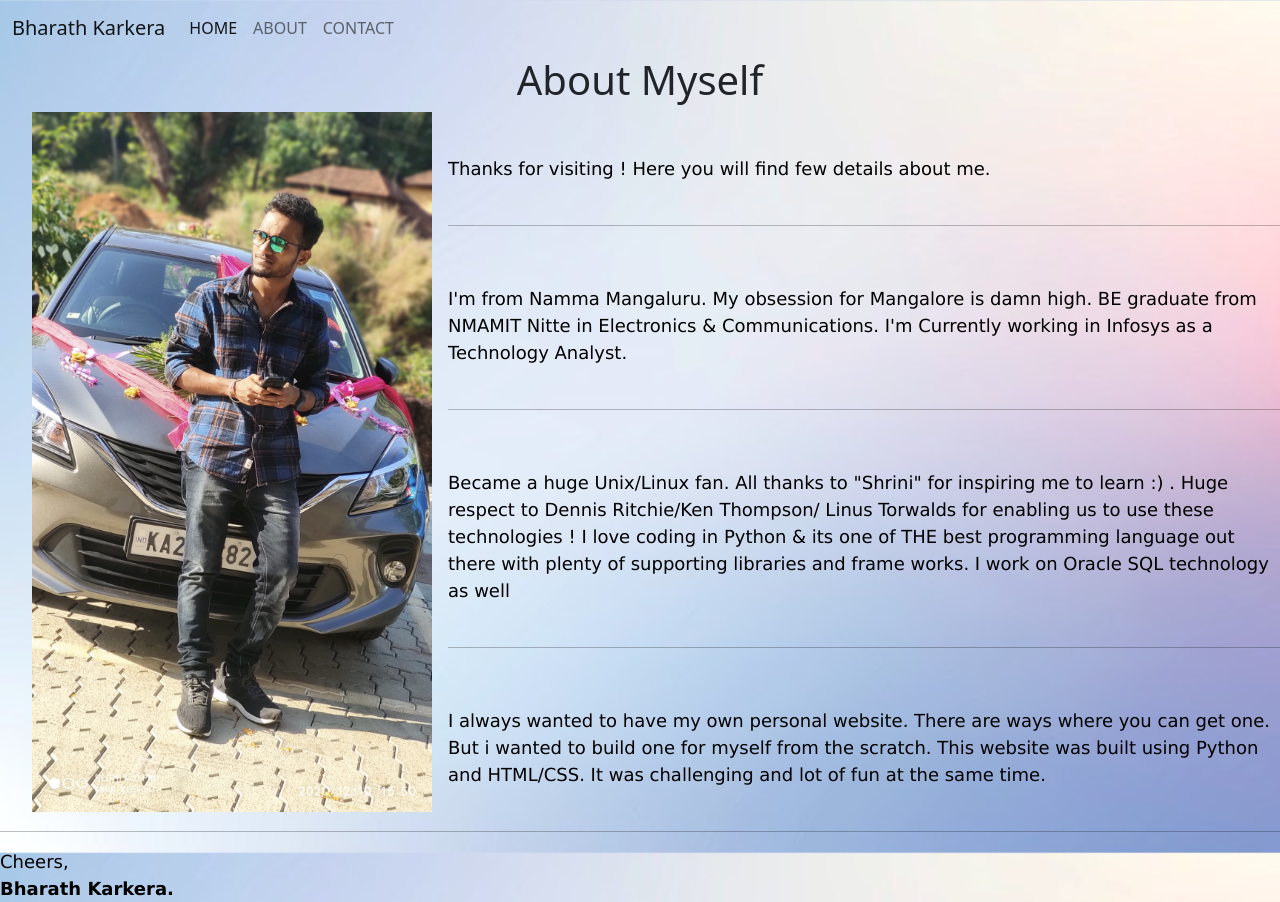
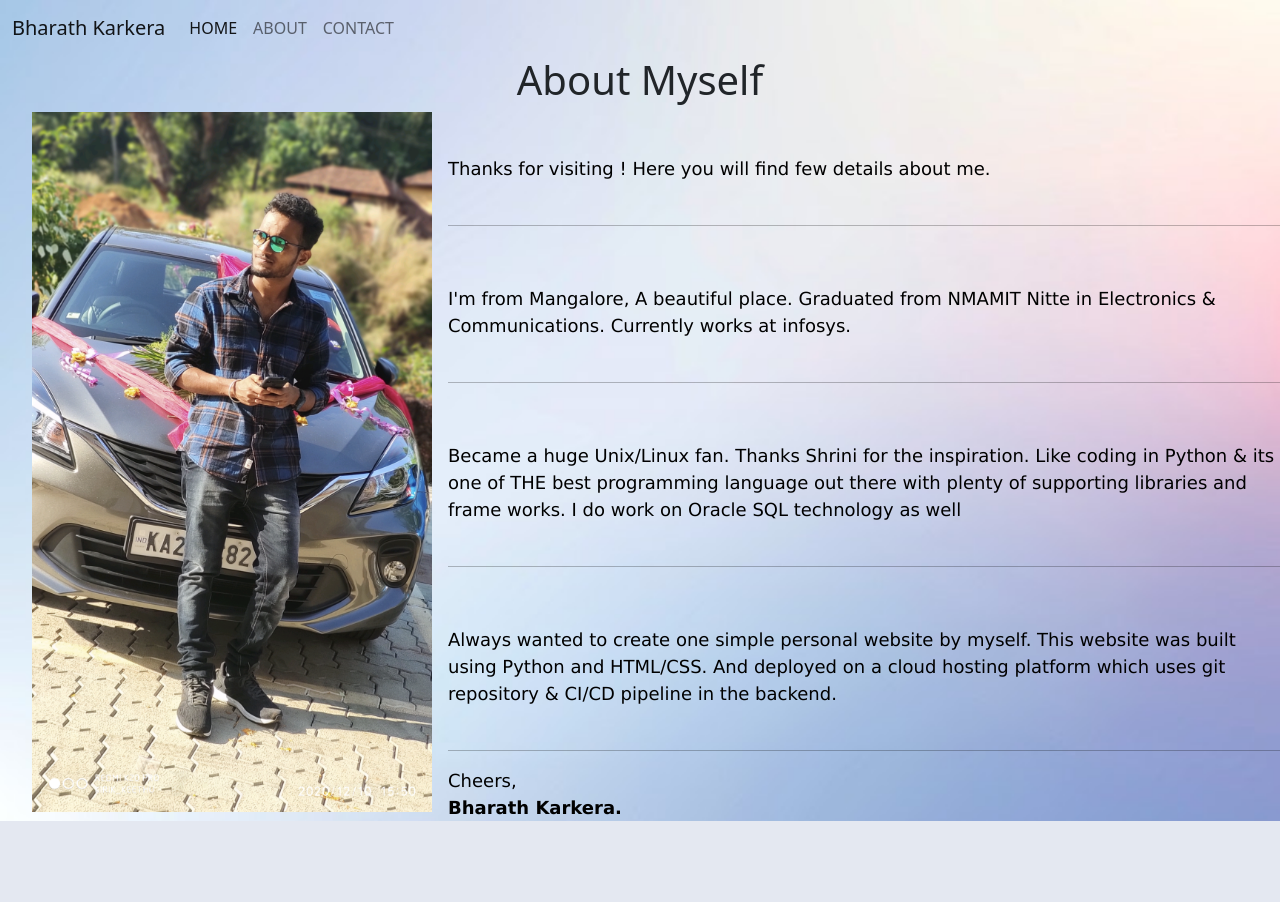
Before and after one commit to BharathKarkera/bharathkarkera, a Flask app: page /about in a window 1280 px wide. After the commit the page ends 821 px from the top, so only its background shows below. Run offline with Flask 2, Linux system fonts and the light colour scheme.

Commit message:
Update about.html

```diff
--- a/templates/about.html
+++ b/templates/about.html
@@ -54,10 +54,10 @@
 
                 <p>&nbsp;</p>
                 <p></p>
-                I'm from Namma Mangaluru. My obsession for Mangalore is damn high.
-                BE graduate from NMAMIT Nitte in Electronics & Communications.
+                I'm from Mangalore, A beautiful place.
+                Graduated from NMAMIT Nitte in Electronics & Communications.
 
-                I'm Currently working in Infosys as a Technology Analyst.
+                Currently works at infosys.
 
                 <p>&nbsp;</p>
                 <p></p>
@@ -65,11 +65,10 @@
                 <hr color="black">
                 <p>&nbsp;</p>
                 <p></p>
-                Became a huge Unix/Linux fan. All thanks to "Shrini" for inspiring me to learn :) . Huge respect to Dennis Ritchie/Ken Thompson/ Linus Torwalds for enabling us to use these technologies !
+                Became a huge Unix/Linux fan. Thanks Shrini for the inspiration.
+                Like coding in Python & its one of THE best programming language out there with plenty of supporting libraries and frame works.
 
-                I love coding in Python & its one of THE best programming language out there with plenty of supporting libraries and frame works.
-
-                I work on Oracle SQL technology as well
+                I do work on Oracle SQL technology as well
 
 
 
@@ -81,10 +80,9 @@
                 <p>&nbsp;</p>
                 <p></p>
 
-                I always wanted to have my own personal website. There are ways where you can get one.
-                But i wanted to build one for myself from the scratch.
+                Always wanted to create one simple personal website by myself.
 
-                This website was built using Python and HTML/CSS. It was challenging and lot of fun at the same time.
+                This website was built using Python and HTML/CSS. And deployed on a cloud hosting platform which uses git repository & CI/CD pipeline in the backend.
 
                 <p>&nbsp;</p>
                 <p></p>
```
